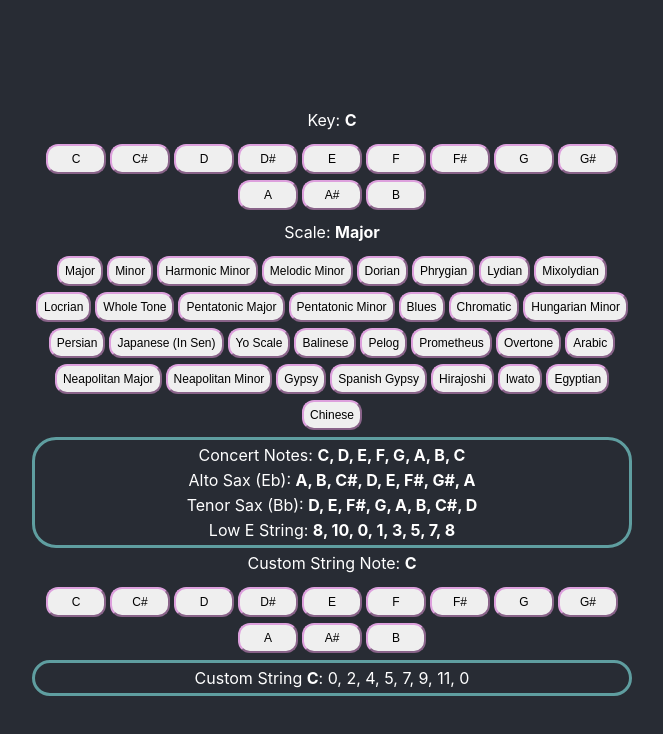
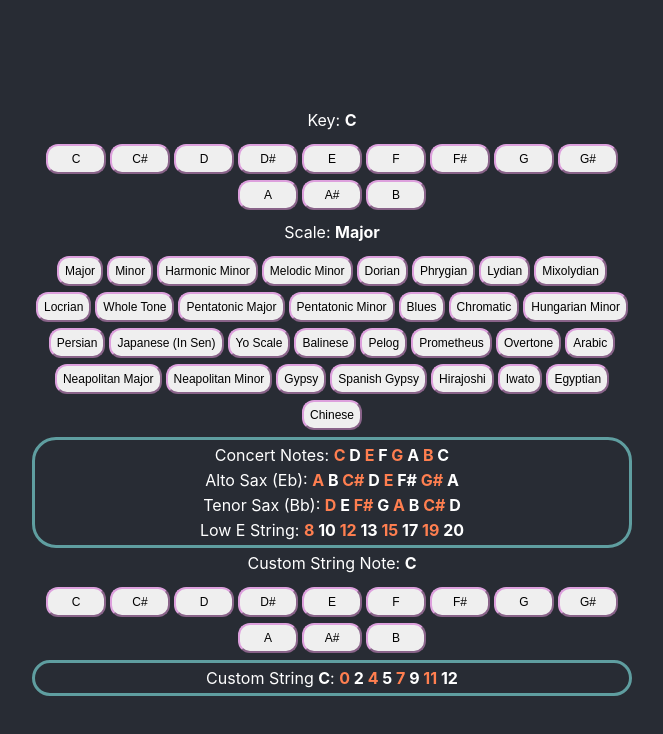
Before and after one commit to selfup/beepboop, a React (Create React App) app: page / in a window 1280 px wide. Shown: the top 734 px of the page, without its empty margins (308-971 px from the left). Built offline with nearby package versions, Linux system fonts and the light colour scheme.

Commit message:
refactor names - make frets not repeat

```diff
--- a/prettier.config.js
+++ b/prettier.config.js
@@ -3,4 +3,5 @@ module.exports = {
   tabWidth: 2,
   semi: true,
   singleQuote: true,
+  printWidth: 80,
 };
--- a/src/App.js
+++ b/src/App.js
@@ -5,7 +5,10 @@ import { Sections } from './Components/Sections.js';
 import './App.css';
 
 function App() {
-  const [state, setState] = useState({ scaleKeyIndex: 0, scaleNameIndex: 0 });
+  const [state, setState] = useState({
+    scaleKeyIndex: 0,
+    scaleNameIndex: 0,
+  });
 
   const { scaleKeyIndex, scaleNameIndex } = state;
 
--- a/src/Components/CustomNoteSection.js
+++ b/src/Components/CustomNote.js
@@ -10,9 +10,8 @@ export function CustomNoteSection({ customScale }) {
 
   const customStringNote = keyNames[customStringIndex];
 
-  const customStringNotes = customScale
-    .toFretsOnString(customStringNote)
-    .join(', ');
+  const customStringNotes =
+    customScale.toFretsOnString(customStringNote);
 
   return (
     <>
@@ -32,7 +31,12 @@ export function CustomNoteSection({ customScale }) {
       </div>
       <div className="notes-section">
         <p className="notes">
-          Custom String <b>{customStringNote}</b>: {customStringNotes}
+          Custom String <b>{customStringNote}</b>:{' '}
+          {customStringNotes.map((customNote, idx) => (
+            <b key={idx} style={{ color: idx % 2 ? '' : 'coral' }}>
+              {customNote}{' '}
+            </b>
+          ))}
         </p>
       </div>
     </>
--- a/src/Components/KeySection.js
+++ b/src/Components/Key.js
@@ -16,7 +16,9 @@ export function KeySection({
           <button
             className="key-button"
             key={idx}
-            onClick={() => appSetState({ scaleKeyIndex: idx, scaleNameIndex })}
+            onClick={() =>
+              appSetState({ scaleKeyIndex: idx, scaleNameIndex })
+            }
           >
             {name}
           </button>
--- a/src/Components/Modes.js
+++ b/src/Components/Modes.js
@@ -1,3 +1,3 @@
 export function Modes() {
-  return <></>;
+  return <div></div>;
 }
--- /dev/null
+++ b/src/Components/Notes.js
@@ -0,0 +1,53 @@
+export function NotesSection({ customScale }) {
+  const concertNotes = customScale.notes().map((note) => note.name);
+  const altoSax = customScale
+    .transposeForAltoSax()
+    .map((note) => note.name);
+  const tenorSax = customScale
+    .transposeForTenorSax()
+    .map((note) => note.name);
+  const lowEString = customScale.toFretsOnString('E');
+
+  return (
+    <div className="notes-section">
+      <p className="notes">
+        Concert Notes:{' '}
+        {concertNotes.map((concertNote, idx) => (
+          <b key={idx} style={{ color: idx % 2 ? '' : 'coral' }}>
+            {concertNote}{' '}
+          </b>
+        ))}
+      </p>
+
+      <p className="notes">
+        Alto Sax (Eb):{' '}
+        {altoSax.map((altoNote, idx) => (
+          <b key={idx} style={{ color: idx % 2 ? '' : 'coral' }}>
+            {altoNote}{' '}
+          </b>
+        ))}
+      </p>
+
+      <p className="notes">
+        Tenor Sax (Bb):{' '}
+        {tenorSax.map((tenorNote, idx) => (
+          <b key={idx} style={{ color: idx % 2 ? '' : 'coral' }}>
+            {tenorNote}{' '}
+          </b>
+        ))}
+      </p>
+
+      <p className="notes">
+        Low E String:{' '}
+        <b>
+          {' '}
+          {lowEString.map((lowEStringNote, idx) => (
+            <b key={idx} style={{ color: idx % 2 ? '' : 'coral' }}>
+              {lowEStringNote}{' '}
+            </b>
+          ))}{' '}
+        </b>
+      </p>
+    </div>
+  );
+}
--- a/src/Components/NotesSection.js
+++ /dev/null
@@ -1,37 +0,0 @@
-export function NotesSection({ customScale }) {
-  const concertNotes = customScale
-    .notes()
-    .map((note) => note.name)
-    .join(', ');
-
-  const altoSax = customScale
-    .transposeForAltoSax()
-    .map((note) => note.name)
-    .join(', ');
-
-  const tenorSax = customScale
-    .transposeForTenorSax()
-    .map((note) => note.name)
-    .join(', ');
-
-  const lowEString = customScale.toFretsOnString('E').join(', ');
-  return (
-    <div className="notes-section">
-      <p className="notes">
-        Concert Notes: <b>{concertNotes}</b>
-      </p>
-
-      <p className="notes">
-        Alto Sax (Eb): <b> {altoSax}</b>
-      </p>
-
-      <p className="notes">
-        Tenor Sax (Bb): <b> {tenorSax}</b>
-      </p>
-
-      <p className="notes">
-        Low E String: <b> {lowEString} </b>
-      </p>
-    </div>
-  );
-}
--- a/src/Components/ScaleSection.js
+++ b/src/Components/Scale.js
@@ -15,7 +15,9 @@ export function ScaleSection({
         {scaleNames.map((name, idx) => (
           <button
             key={idx}
-            onClick={() => appSetState({ scaleKeyIndex, scaleNameIndex: idx })}
+            onClick={() =>
+              appSetState({ scaleKeyIndex, scaleNameIndex: idx })
+            }
           >
             {name}
           </button>
--- a/src/logic.js
+++ b/src/logic.js
@@ -73,13 +73,17 @@ export class Note {
 
   next() {
     const allNotes = Note.all();
-    const currentIndex = allNotes.findIndex((note) => note.name === this.name);
+    const currentIndex = allNotes.findIndex(
+      (note) => note.name === this.name,
+    );
     return allNotes[(currentIndex + 1) % allNotes.length];
   }
 
   transpose(semitones) {
     const allNotes = Note.all();
-    const currentIndex = allNotes.findIndex((note) => note.name === this.name);
+    const currentIndex = allNotes.findIndex(
+      (note) => note.name === this.name,
+    );
     const newIndex =
       (currentIndex + semitones + allNotes.length) % allNotes.length;
     return allNotes[newIndex];
@@ -87,8 +91,12 @@ export class Note {
 
   toFretOnString(lowestStringNote) {
     const allNotes = Note.all();
-    const eIndex = allNotes.findIndex((note) => note.name === lowestStringNote);
-    const noteIndex = allNotes.findIndex((note) => note.name === this.name);
+    const eIndex = allNotes.findIndex(
+      (note) => note.name === lowestStringNote,
+    );
+    const noteIndex = allNotes.findIndex(
+      (note) => note.name === this.name,
+    );
     return (noteIndex - eIndex + 12) % 12;
   }
 }
@@ -103,8 +111,14 @@ export class ScalePattern {
     return [
       new ScalePattern(CONSTANTS.MAJOR, [2, 2, 1, 2, 2, 2, 1]),
       new ScalePattern(CONSTANTS.MINOR, [2, 1, 2, 2, 1, 2, 2]),
-      new ScalePattern(CONSTANTS.MELODIC_MINOR, [2, 1, 2, 2, 2, 2, 1]),
-      new ScalePattern(CONSTANTS.HARMONIC_MINOR, [2, 1, 2, 2, 1, 3, 1]),
+      new ScalePattern(
+        CONSTANTS.MELODIC_MINOR,
+        [2, 1, 2, 2, 2, 2, 1],
+      ),
+      new ScalePattern(
+        CONSTANTS.HARMONIC_MINOR,
+        [2, 1, 2, 2, 1, 3, 1],
+      ),
       new ScalePattern(CONSTANTS.DORIAN, [2, 1, 2, 2, 2, 1, 2]),
       new ScalePattern(CONSTANTS.PHRYGIAN, [1, 2, 2, 2, 1, 2, 2]),
       new ScalePattern(CONSTANTS.LYDIAN, [2, 2, 2, 1, 2, 2, 1]),
@@ -115,7 +129,10 @@ export class ScalePattern {
       new ScalePattern(CONSTANTS.PENTATONIC_MINOR, [3, 2, 2, 3, 2]),
       new ScalePattern(CONSTANTS.BLUES, [3, 2, 1, 1, 3, 2]),
       new ScalePattern(CONSTANTS.CHROMATIC, Array(12).fill(1)),
-      new ScalePattern(CONSTANTS.HUNGARIAN_MINOR, [2, 1, 3, 1, 1, 3, 1]),
+      new ScalePattern(
+        CONSTANTS.HUNGARIAN_MINOR,
+        [2, 1, 3, 1, 1, 3, 1],
+      ),
       new ScalePattern(CONSTANTS.PERSIAN, [1, 3, 1, 1, 2, 3, 1]),
       new ScalePattern(CONSTANTS.JAPANESE_IN_SEN, [1, 4, 2, 1, 4]),
       new ScalePattern(CONSTANTS.YO_SCALE, [2, 3, 2, 2, 3]),
@@ -124,10 +141,19 @@ export class ScalePattern {
       new ScalePattern(CONSTANTS.PROMETHEUS, [2, 2, 2, 3, 1, 2]),
       new ScalePattern(CONSTANTS.OVERTONE, [2, 2, 2, 1, 2, 1, 2]),
       new ScalePattern(CONSTANTS.ARABIC, [2, 1, 3, 1, 1, 3, 1]),
-      new ScalePattern(CONSTANTS.NEAPOLITAN_MAJOR, [1, 2, 2, 2, 2, 2, 1]),
-      new ScalePattern(CONSTANTS.NEAPOLITAN_MINOR, [1, 2, 2, 2, 1, 3, 1]),
+      new ScalePattern(
+        CONSTANTS.NEAPOLITAN_MAJOR,
+        [1, 2, 2, 2, 2, 2, 1],
+      ),
+      new ScalePattern(
+        CONSTANTS.NEAPOLITAN_MINOR,
+        [1, 2, 2, 2, 1, 3, 1],
+      ),
       new ScalePattern(CONSTANTS.GYPSY, [1, 3, 1, 2, 1, 3, 1]),
-      new ScalePattern(CONSTANTS.SPANISH_GYPSY, [1, 3, 1, 2, 1, 2, 2]),
+      new ScalePattern(
+        CONSTANTS.SPANISH_GYPSY,
+        [1, 3, 1, 2, 1, 2, 2],
+      ),
       new ScalePattern(CONSTANTS.HIRAJOSHI, [2, 1, 4, 1, 4]),
       new ScalePattern(CONSTANTS.IWATO, [1, 4, 1, 4, 2]),
       new ScalePattern(CONSTANTS.EGYPTIAN, [2, 3, 2, 3, 2]),
@@ -156,12 +182,16 @@ export class Scale {
 
   transposeForAltoSax() {
     const altoSaxTranspose = 9;
-    return this.notes().map((note) => note.transpose(altoSaxTranspose));
+    return this.notes().map((note) =>
+      note.transpose(altoSaxTranspose),
+    );
   }
 
   transposeForTenorSax() {
     const tenorSaxTranspose = 2;
-    return this.notes().map((note) => note.transpose(tenorSaxTranspose));
+    return this.notes().map((note) =>
+      note.transpose(tenorSaxTranspose),
+    );
   }
 
   transposeForGuitar(semitones) {
@@ -169,6 +199,31 @@ export class Scale {
   }
 
   toFretsOnString(lowestStringNote) {
-    return this.notes().map((note) => note.toFretOnString(lowestStringNote));
+    const notes = this.notes().map((note) =>
+      note.toFretOnString(lowestStringNote),
+    );
+
+    let firstNote = 0;
+    let goAbove12 = false;
+
+    return notes.map((note, idx) => {
+      if (idx === 0) {
+        firstNote = note;
+      }
+
+      if (note < firstNote) {
+        goAbove12 = true;
+      }
+
+      if (idx > 0 && note === firstNote) {
+        goAbove12 = true;
+      }
+
+      if (goAbove12) {
+        return note + 12;
+      } else {
+        return note;
+      }
+    });
   }
 }
```
Also changed, not shown: src/Components/Sections.js (+4 -4 lines).
